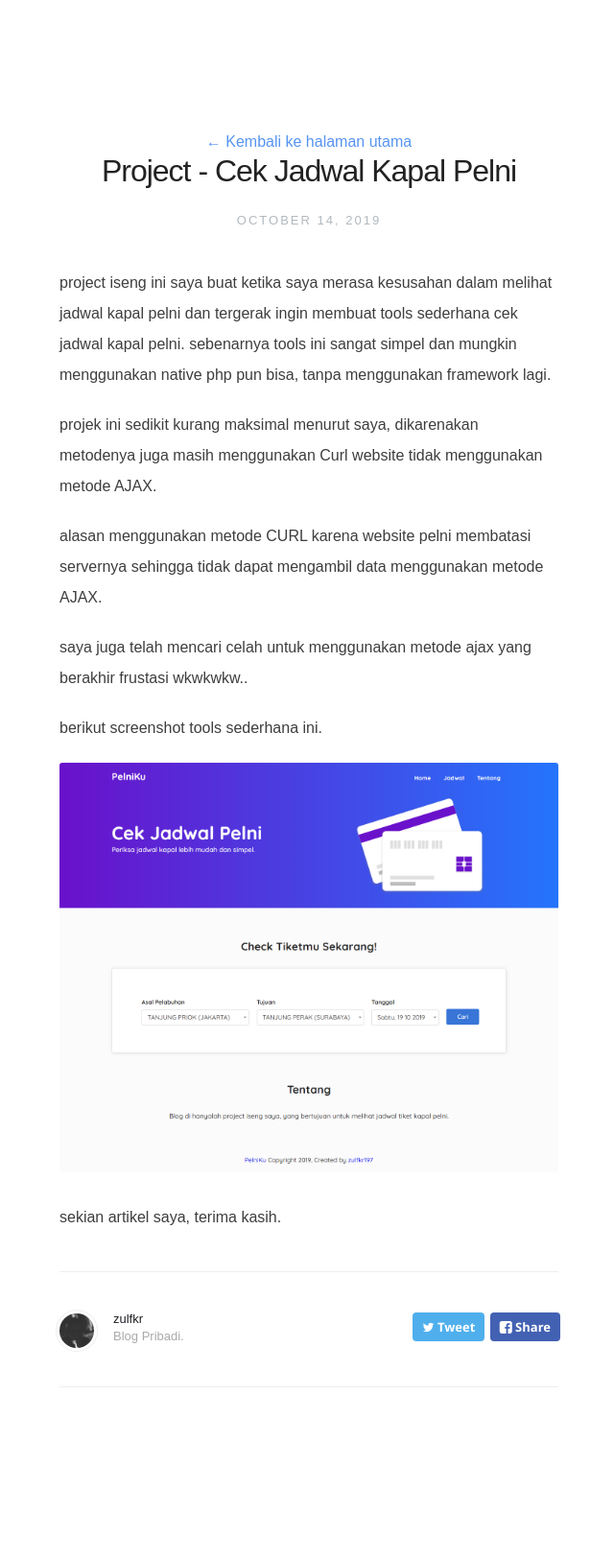
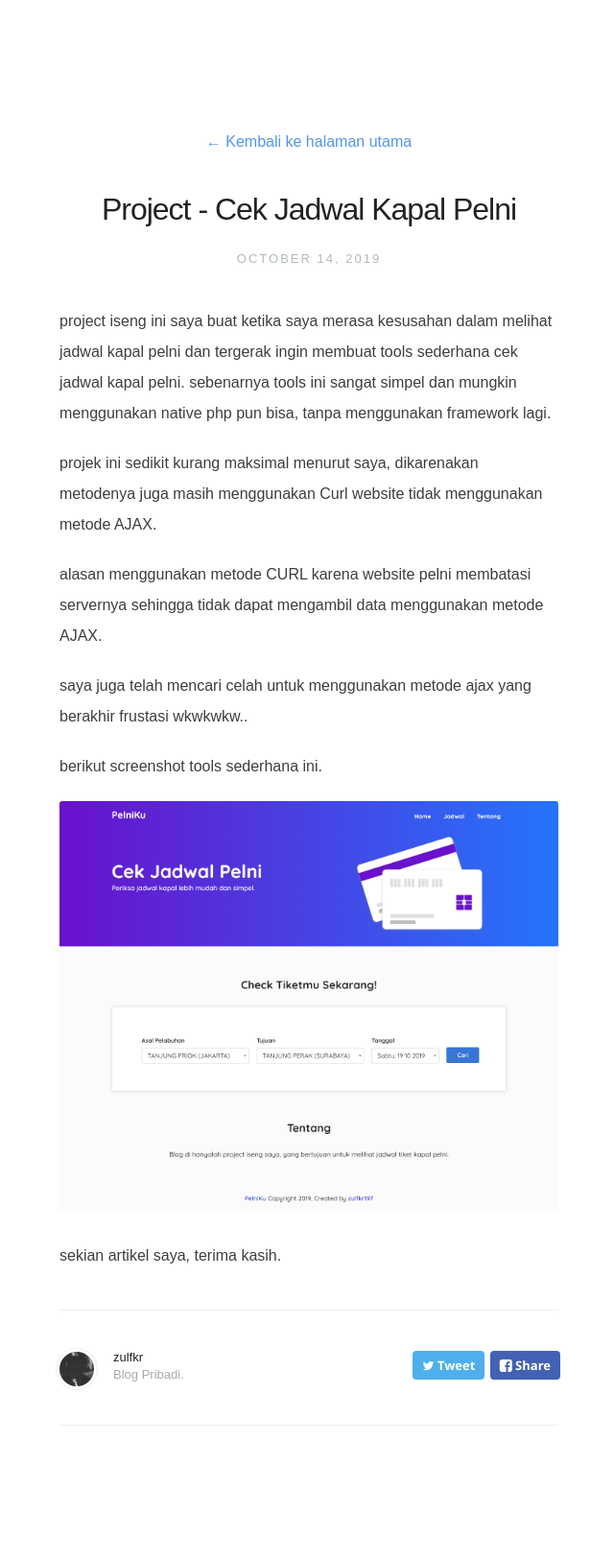
Before and after one commit to Zulfkr197/zulfkr197.github.io, a Jekyll site: the page built from _posts/2019-10-14-project-cek-jadwal-pelni.md, in a window 1280 px wide. Shown: the whole page at 96% size, without its empty margins (318-958 px from the left). Built offline with Jekyll 4.4.1, drawn with Linux system fonts in a browser that asks for light colours; nearby versions of some CDN libraries; some web fonts are replaced; before the commit the page ends 1586 px from its top, so only the background shows below that.

Commit message:
Update post.html

```diff
--- a/_layouts/post.html
+++ b/_layouts/post.html
@@ -5,7 +5,7 @@
 
 <article class="post">
     <header>
-        <span style="display:block;text-align:center;"><a href="https://zulfkr.my.id/"> <span class="arrow">←</span> Kembali ke halaman utama </a></span>
+        <span style="margin-bottom:40px;display:block;text-align:center;"><a href="https://zulfkr.my.id/"> <span class="arrow">←</span> Kembali ke halaman utama </a></span>
         <h1>{{ page.title }}</h1>
         <h2 class="headline">{{ page.date | date:"%B %-d, %Y" }}</h2>
     </header>
```
